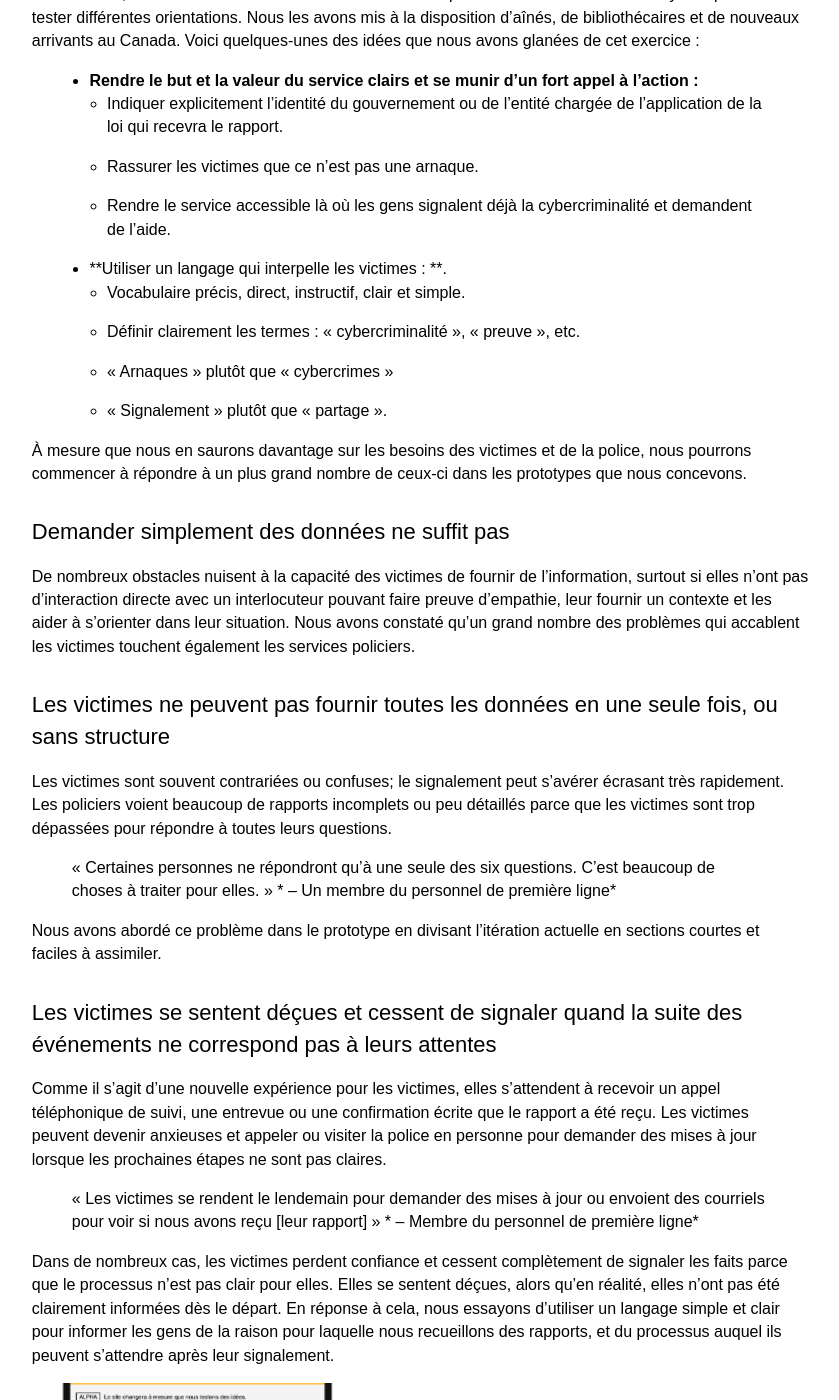
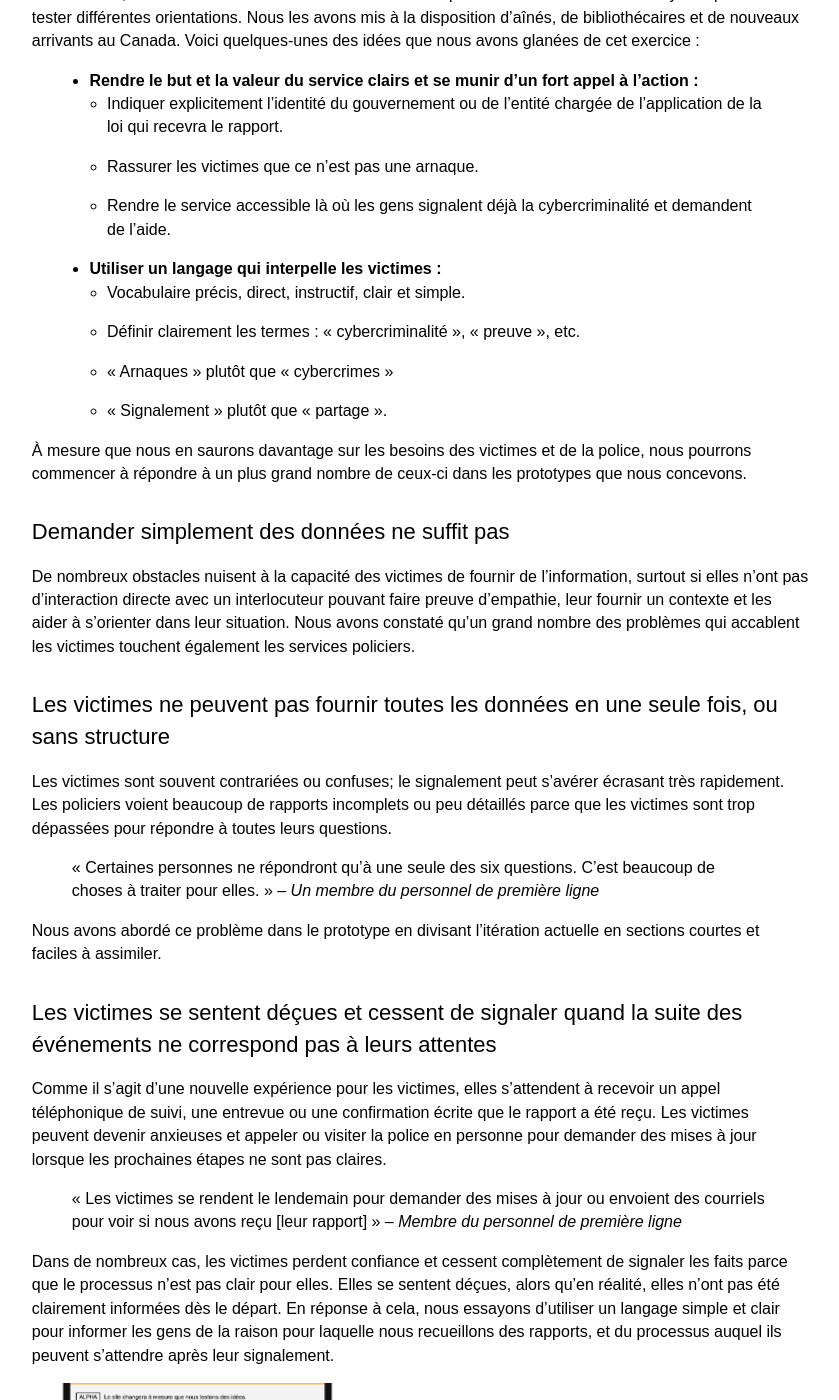
Before and after one commit to cds-snc/rcmp-report-a-cybercrime-alpha-documentation, a Jekyll site: the page built from _pages/fr/prototypage.md, in a window 1280 px wide and 1400 px high, scrolled down 1020 px. Shown: the whole window, without its empty margins (411-1250 px from the left). Built offline with Jekyll 4.4.1, drawn with Linux system fonts in a browser that asks for light colours; some of the changed text lies outside the part shown.

```diff
--- a/_pages/fr/prototypage.md
+++ b/_pages/fr/prototypage.md
@@ -27,7 +27,7 @@ Dès le début, nous avons commencé à élaborer des concepts de faible fidéli
     * Indiquer explicitement l’identité du gouvernement ou de l’entité chargée de l’application de la loi qui recevra le rapport.
     * Rassurer les victimes que ce n’est pas une arnaque.
     * Rendre le service accessible là où les gens signalent déjà la cybercriminalité et demandent de l’aide.
-> * **Utiliser un langage qui interpelle les victimes : **.
+> * **Utiliser un langage qui interpelle les victimes :**
     * Vocabulaire précis, direct, instructif, clair et simple.
     * Définir clairement les termes : « cybercriminalité », « preuve », etc.
     * « Arnaques » plutôt que « cybercrimes »
@@ -43,7 +43,7 @@ De nombreux obstacles nuisent à la capacité des victimes de fournir de l’inf
 
 Les victimes sont souvent contrariées ou confuses; le signalement peut s’avérer écrasant très rapidement. Les policiers voient beaucoup de rapports incomplets ou peu détaillés parce que les victimes sont trop dépassées pour répondre à toutes leurs questions.
 
- > « Certaines personnes ne répondront qu’à une seule des six questions. C’est beaucoup de choses à traiter pour elles. » * – Un membre du personnel de première ligne*
+ > « Certaines personnes ne répondront qu’à une seule des six questions. C’est beaucoup de choses à traiter pour elles. » *– Un membre du personnel de première ligne*
 
 Nous avons abordé ce problème dans le prototype en divisant l’itération actuelle en sections courtes et faciles à assimiler.
 
@@ -51,7 +51,7 @@ Nous avons abordé ce problème dans le prototype en divisant l’itération act
 
 Comme il s’agit d’une nouvelle expérience pour les victimes, elles s’attendent à recevoir un appel téléphonique de suivi, une entrevue ou une confirmation écrite que le rapport a été reçu. Les victimes peuvent devenir anxieuses et appeler ou visiter la police en personne pour demander des mises à jour lorsque les prochaines étapes ne sont pas claires.
 
- > « Les victimes se rendent le lendemain pour demander des mises à jour ou envoient des courriels pour voir si nous avons reçu [leur rapport] » * – Membre du personnel de première ligne*
+ > « Les victimes se rendent le lendemain pour demander des mises à jour ou envoient des courriels pour voir si nous avons reçu [leur rapport] » *– Membre du personnel de première ligne*
 
 Dans de nombreux cas, les victimes perdent confiance et cessent complètement de signaler les faits parce que le processus n’est pas clair pour elles. Elles se sentent déçues, alors qu’en réalité, elles n’ont pas été clairement informées dès le départ. En réponse à cela, nous essayons d’utiliser un langage simple et clair pour informer les gens de la raison pour laquelle nous recueillons des rapports, et du processus auquel ils peuvent s’attendre après leur signalement.
 
@@ -65,7 +65,7 @@ Nous essayons également d’être clairs à la dernière page au sujet de l’o
 
 Les victimes évitent de parler de ce qui s’est passé à leurs amis, à leur famille et à la police, car elles ont honte, se sentent coupables et sont embarrassées de ce qui leur est arrivé. Elles pourraient penser que ce qui s’est passé est de leur faute, surtout s’ils ne sont pas à l’aise avec la technologie. La police consacre souvent un temps supplémentaire pour rassurer les victimes de la cybercriminalité que ce n’est pas de leur faute. La police peut aider les victimes à mieux comprendre ce qui leur est arrivé lorsqu’elles se sentent suffisamment à l’aise pour tendre la main et signaler la situation.
 
- > « Les victimes qui se sentent en sécurité et rassurées qu’elles ne sont pas fautives s’ouvrent davantage et fournissent plus de détails » * – Agent prenant les signalements au téléphone*
+ > « Les victimes qui se sentent en sécurité et rassurées qu’elles ne sont pas fautives s’ouvrent davantage et fournissent plus de détails » *– Agent prenant les signalements au téléphone*
 
 Nous essayons d’adopter un ton sans reproches pour reconnaître que les gens sont dans une situation difficile, que nous sommes là pour les écouter et qu’ils ne sont pas seuls. C’est-ce que font le personnel de première ligne et les préposés aux appels tous les jours.
 
```
